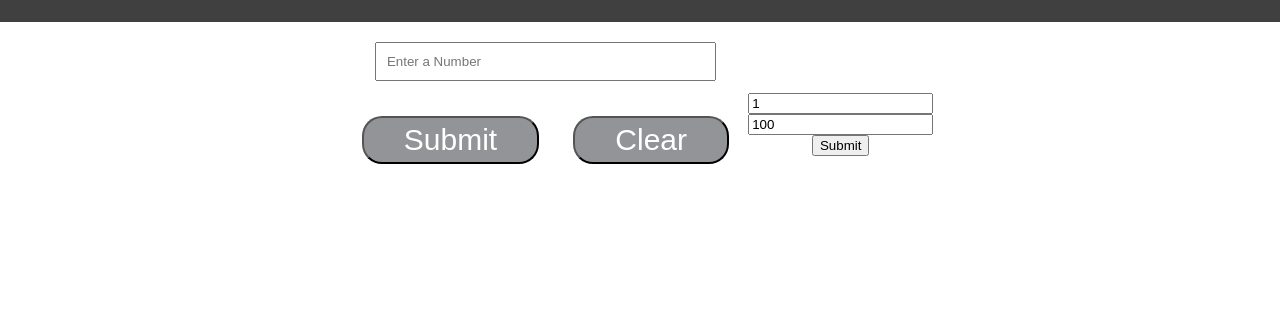
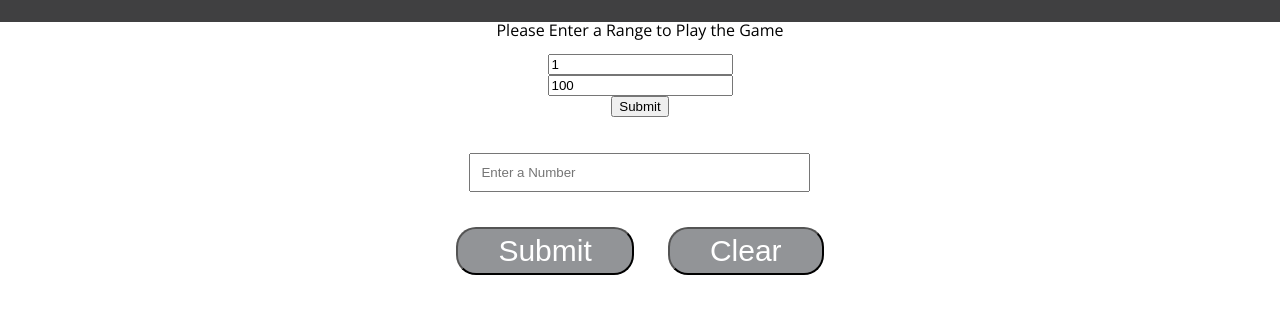
Before and after one commit to abenetka/number_guesser, a plain HTML site: page welcome.html in a window 1280 px wide. Shown: the part 90-404 px from the top of the page. Drawn offline with nearby package versions, Linux system fonts and the light colour scheme.

Commit message:
WIP for range, includes commented-out code

```diff
--- a/welcome.html
+++ b/welcome.html
@@ -10,26 +10,31 @@
     <script src="guess.js"></script>
 </head>
 <body>
-
   <section class="guess-header">
     <h1 id="number-header">Number </h1><h1 id="guesser-header">Guesser</h1>
   </section>
-  <form class="guess-form">
-    <input type="text" placeholder="Enter a Number" id="enterGuess"><br>
-    <!-- <input type="text" placeholder="Enter a minimum number" id="minRange"><br>
-    <input type="text" placeholder="Enter a maximum number" id="maxRange"><br> -->
 
-    <input type="submit" value="Submit" id="submitButton">
-    <input type="reset" value="Clear" id="clearButton">
-  </form>
-  <form class="range-form">
-    <input type="text" placeholder="Enter a minimum number" id="minRange" value = 1><br>
-    <input type="text" placeholder="Enter a maximum number" id="maxRange" value = 100><br>
-    <input type="submit" value="Submit" id="submitRangeButton">
-  </form>
+  <section class="range-container">
+    <h3>Please Enter a Range to Play the Game</h3><br>
+    <form class="range-form">
+      <input type="text" placeholder="Enter a minimum number" id="minRange" value = 1><br>
+      <input type="text" placeholder="Enter a maximum number" id="maxRange" value = 100><br>
+      <input type="submit" value="Submit" id="submitRangeButton">
+    </form>
+  </section>
+  <h3 class="rangeAlert"></h3><br>
+
+  <section class="guess-container">
+    <form class="guess-form">
+      <input type="number" placeholder="Enter a Number" id="enterGuess"><br>
+      <input type="submit" value="Submit" id="submitButton">
+      <input type="reset" value="Clear" id="clearButton">
+    </form>
+  </section>
+
   <section class="alert-container">
-    <h3 class="guessDescrip"></h3>
-    <h3 class="guessAlert"></h3>
+    <h3 class="guessDescrip"></h3><br>
+    <h3 class="guessAlert"></h3><br>
     <h3 class="previousGuess"></h3>
     <input type="button" value="Reset" id="resetButton" disabled>
   </section>
```
